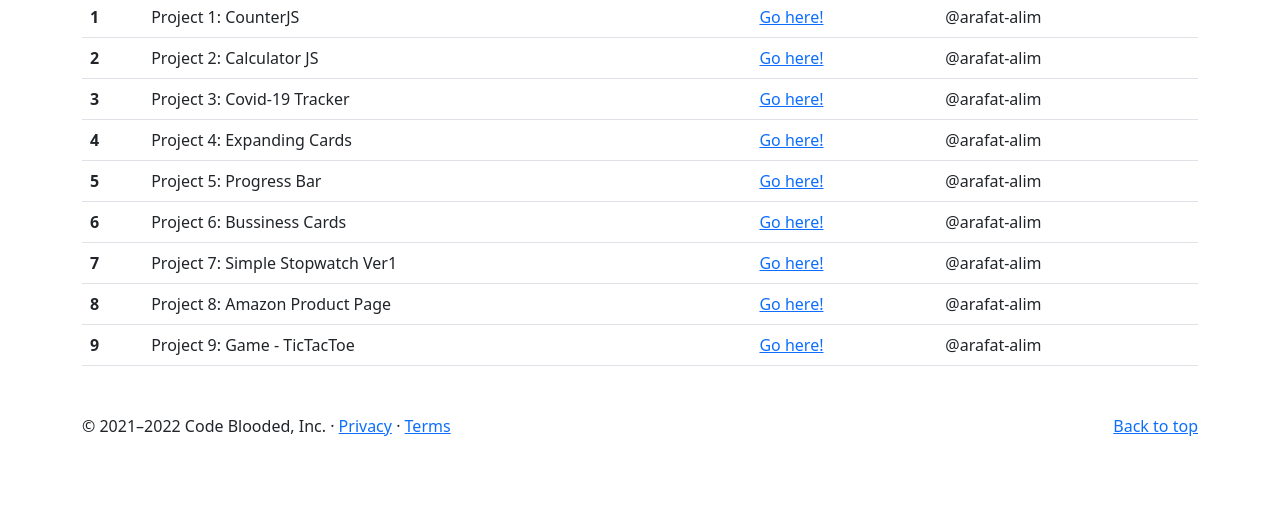
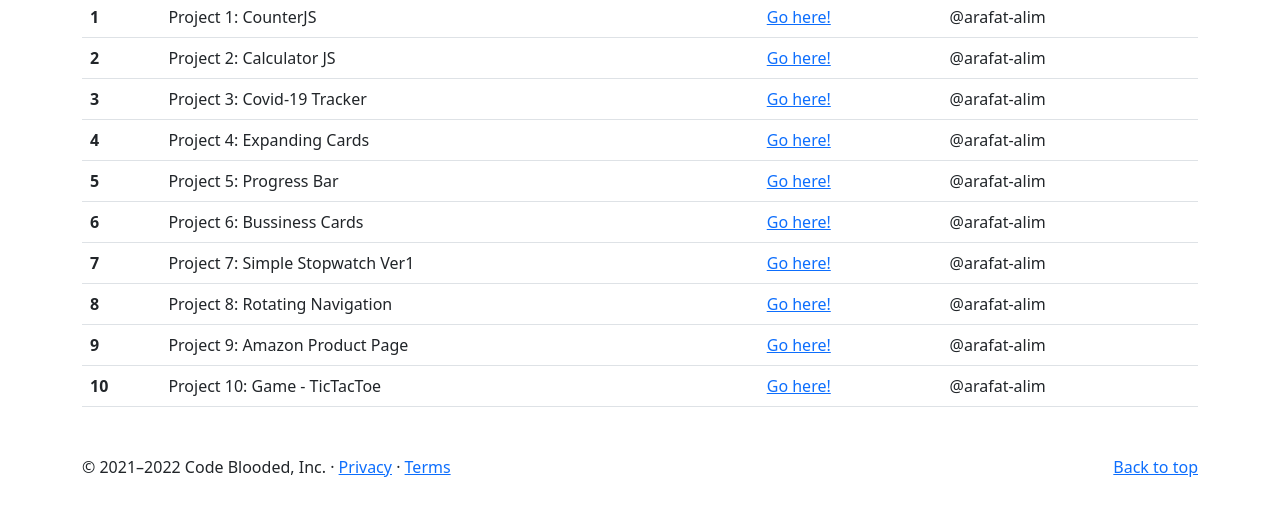
Before and after one commit to Arafat-alim/JavaScriptProjects, a plain HTML site: page index.html in a window 1280 px wide. Shown: the part 212-728 px from the top of the page. Drawn offline with nearby package versions, Linux system fonts and the light colour scheme.

Commit message:
Updated List and paths

```diff
--- a/index.html
+++ b/index.html
@@ -185,7 +185,19 @@
           </tr>
           <tr>
             <th scope="row">8</th>
-            <td>Project 8: Amazon Product Page</td>
+            <td>Project 8: Rotating Navigation</td>
+            <td>
+              <a
+                href="./Projects/8. roratingNavigation/html/index.html"
+                target="_blank"
+                >Go here!</a
+              >
+            </td>
+            <td>@arafat-alim</td>
+          </tr>
+          <tr>
+            <th scope="row">9</th>
+            <td>Project 9: Amazon Product Page</td>
             <td>
               <a
                 href="https://arafat-alim.github.io/ReactProject-AmazonProductPage/"
@@ -196,8 +208,8 @@
             <td>@arafat-alim</td>
           </tr>
           <tr>
-            <th scope="row">9</th>
-            <td>Project 9: Game - TicTacToe</td>
+            <th scope="row">10</th>
+            <td>Project 10: Game - TicTacToe</td>
             <td>
               <a href="https://arafat-alim.github.io/Projects/" target="_blank"
                 >Go here!</a
```
